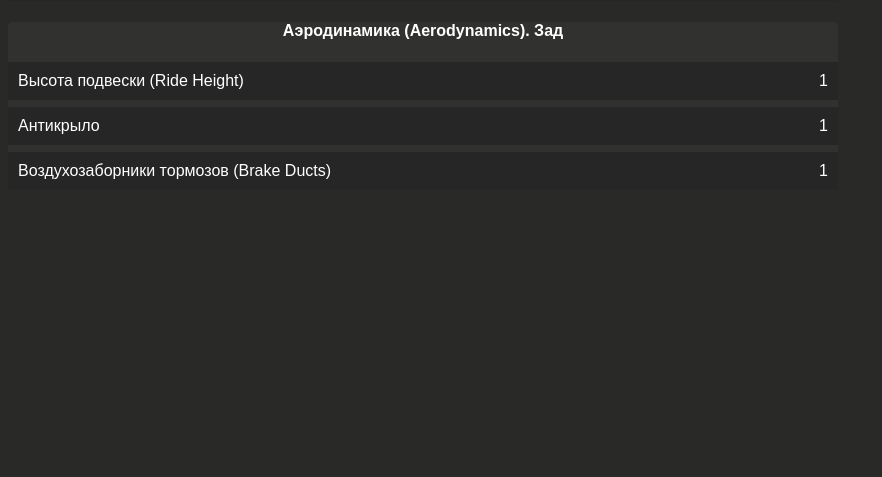
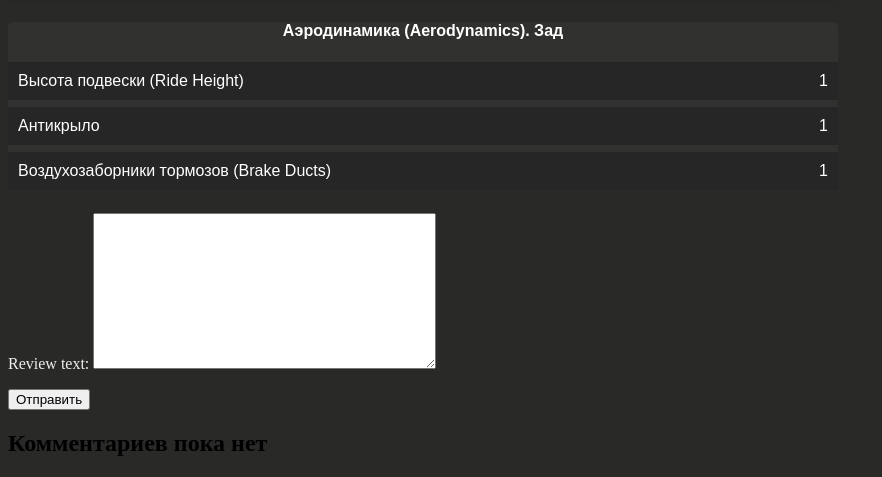
Before and after one commit to HiKKors/AccTrackGuides, a Django app: page /user/userSetupInfo/1 in a window 1280 px wide. Shown: the part 2621-3098 px from the top of the page, without its empty margins (0-882 px from the left). Before the commit the page ends 2800 px from the top, so only its background shows below. Run offline with Django 5.2, Linux system fonts and the light colour scheme; data comes from the database, SQL or seed files in the repository; parts of the project's set-up code (start-up, migrations or seed data) failed here and were passed over.

Commit message:
тут все замешано с прошлого косяка. таска для отправки сообщений, и новое - комменты

```diff
--- a/user/admin.py
+++ b/user/admin.py
@@ -1,7 +1,8 @@
 from django.contrib import admin
-from .models import UserGuide, ViewCount, User
+from .models import UserGuide, ViewCount, User, Review
 
 # Register your models here.
 admin.site.register(UserGuide)
 admin.site.register(ViewCount)
 admin.site.register(User)
+admin.site.register(Review)
--- a/user/apps.py
+++ b/user/apps.py
@@ -1,6 +1,8 @@
 from django.apps import AppConfig
-
 
 class UserConfig(AppConfig):
     default_auto_field = 'django.db.models.BigAutoField'
     name = 'user'
+
+    def ready(self):
+        import user.signals
--- a/user/forms.py
+++ b/user/forms.py
@@ -2,7 +2,7 @@ from django import forms
 from django.contrib.auth.forms import AuthenticationForm, UserCreationForm, SetPasswordForm
 from django.forms import ModelForm, TextInput
 
-from .models import User, UserGuide
+from .models import Review, User, UserGuide
 
 class UserLoginForms(AuthenticationForm):
     username = forms.CharField(widget=forms.TextInput(attrs={
@@ -69,3 +69,8 @@ class ChangePasswordForm(SetPasswordForm):
                 'class': 'form-control',
                 'autocomplete': 'off'
             })
+
+class ReviewForm(ModelForm):
+    class Meta:
+        model = Review
+        fields = ("review_text",)
--- a/user/models.py
+++ b/user/models.py
@@ -15,7 +15,6 @@ class UserGuide(models.Model):
     likes = models.IntegerField(default=0)
     dislikes = models.IntegerField(default=0)
 
-
     carSettings = models.JSONField()
 
     def __str__(self):
@@ -26,6 +25,11 @@ class UserGuide(models.Model):
 
 class User(AbstractUser):
     username = models.CharField(max_length=128, unique=True)
+
+class Review(models.Model):
+    user_guide = models.ForeignKey(to='UserGuide', on_delete=models.CASCADE)
+    user_id = models.ForeignKey(to='User', on_delete=models.CASCADE)
+    review_text = models.TextField(max_length=1000)
 
 
 class ViewCount(models.Model):
--- a/user/templates/user/userSetup.html
+++ b/user/templates/user/userSetup.html
@@ -1,9 +1,11 @@
 {% extends 'guides/guide.html' %}
 
 {% load static %}
+{% load cache %}
 
 {% block guide-info %}
     <div class="setup-page">
+
         <div class="setup-info">
             <div class="main-title">
                 <h2 style="color: #fff;">{{guide.trackName}} {{guide.carName}} Настройка</h2>
@@ -57,6 +59,7 @@
             </div>
 
         </div>
+
         <div class="rate-setup">
             <link rel="stylesheet" href="https://cdnjs.cloudflare.com/ajax/libs/font-awesome/4.7.0/css/font-awesome.min.css">
             <form action="{% url 'user:userSetupInfo' guide.id %}" method="POST">
@@ -65,9 +68,37 @@
                 <button class="fa fa-solid fa-3x fa-thumbs-down rate-button-dis" name="dislike"></button>
             </form>
         </div>
-    </div>
+
+
 {% endblock %}
 
 {% block video %}
 <p></p>
 {% endblock %}
+
+{% block review%}
+    <form action="{% url 'user:userSetupInfo' guide.id %}" method="POST">
+        {% csrf_token %}
+        {{form.as_p}}
+        <input type="submit" name="send_review" value="Отправить">
+    </form>
+    {% if comments %}
+        {% for comment in comments %}
+            <div class="comment">
+                <div class="comment_user">
+                    <div class="comment_user_avatar"><img width="40" height="40" src="https://img.icons8.com/ios/50/user-male-circle--v1.png" alt="user-male-circle--v1"/></div>
+                    <div class="comment_user_name">
+                        <a href="#">{{ comment.user_id.username }}</a>
+                    </div>
+                </div>
+                <div class="comment_text">
+                    <b>Комментарий</b>
+                    <p>{{ comment.review_text }}</p>
+                </div>
+            </div>
+
+        {% endfor %}
+    {% else %}
+        <h2>Комментариев пока нет</h2>
+    {% endif %}
+{% endblock %}
--- a/user/views.py
+++ b/user/views.py
@@ -14,12 +14,12 @@ from django.urls import reverse_lazy
 
 from django.views.generic.list import ListView
 
-from .models import UserGuide, User, UserGuideRating
+from .models import UserGuide, User, UserGuideRating, Review
 from guides.models import Track, Car
 
 from django.contrib.auth import login
 
-from .forms import UserLoginForms, UserRegistrationForms, UserSetupForm, ChangePasswordForm
+from .forms import ReviewForm, UserLoginForms, UserRegistrationForms, UserSetupForm, ChangePasswordForm
 
 from django.views.generic.edit import CreateView
 
@@ -28,6 +28,11 @@ from django.views.generic.detail import DetailView
 from .mixins import ViewCountMixin
 
 from django.contrib.messages.views import SuccessMessageMixin
+
+from .tasks import rate_send_mail
+
+from django.utils.decorators import method_decorator
+from django.views.decorators.cache import cache_page
 
 # Create your views here.
 def login(request):
@@ -256,23 +261,34 @@ class UserSetupReview(ViewCountMixin, DetailView):
     context_object_name = 'guide'
     template_name = 'user/userSetup.html'
 
+    # @method_decorator(cache_page(60 * 15))
+    # def dispatch(self, *args, **kwargs):
+    #     return super().dispatch(*args, **kwargs)
+
     def get_context_data(self, **kwargs):
         context = super().get_context_data(**kwargs)
         guide = self.object
-        # Найти все гайды, связанные с той же машиной
         related_guides = UserGuide.objects.filter(carName=guide.carName.id)
+        setup_comments = Review.objects.filter(user_guide=guide.id)
+        # print(setup_comments[5].review_text)
         context['related_guides'] = related_guides
-        context['title'] = guide  # Исправлено
-
+        context['title'] = guide
+        context['form'] = ReviewForm
+        context['comments'] = setup_comments
         return context
 
     def post(self, request, *args, **kwargs):
+        print("POST")
         self.object = self.get_object()
         user = request.user
         rating, created = UserGuideRating.objects.get_or_create(user=user, guide=self.object)
+        review = Review.objects.create(user_id = user, user_guide = self.object)
 
         if 'like' in request.POST:
-            if not rating.liked and not rating.disliked:
+            if rating.liked:
+                rating.liked = rating.liked
+                rating.disliked = rating.disliked
+            elif not rating.liked and not rating.disliked:
                 self.object.likes += 1
                 rating.liked = True
             elif rating.disliked:
@@ -280,11 +296,15 @@ class UserSetupReview(ViewCountMixin, DetailView):
                 self.object.likes += 1
                 rating.disliked = False
                 rating.liked = True
+
         elif 'dislike' in request.POST:
-            if not rating.disliked and not rating.liked:
+            if rating.disliked:
+                rating.liked = rating.liked
+                rating.disliked = rating.disliked
+            elif not rating.disliked and not rating.liked:
                 self.object.dislikes += 1
                 rating.disliked = True
-            elif rating.liked:
+            elif rating.liked and not rating.disliked:
                 self.object.likes -= 1
                 self.object.dislikes += 1
                 rating.liked = False
@@ -292,7 +312,17 @@ class UserSetupReview(ViewCountMixin, DetailView):
 
         self.object.save()
         rating.save()
-        print('ID', self.object.id)
+
+        rate = 'liked' if 'like' in request.POST else 'disliked'
+        rate_send_mail.delay(request.user.username, rate)
+
+        if 'send_review' in request.POST:
+            print("ОТЗЫВ", request.POST['review_text'])
+            review.review_text = request.POST['review_text']
+
+        # self.object.save()
+        review.save()
+
         return redirect(reverse('user:userSetupInfo', kwargs={'pk': self.object.id}))
 
 
```
Also changed, not shown: user/signals.py (deleted, +0 -41 lines), user/tasks.py (added, +19 -0 lines), user/migrations/0010_review.py (added).
